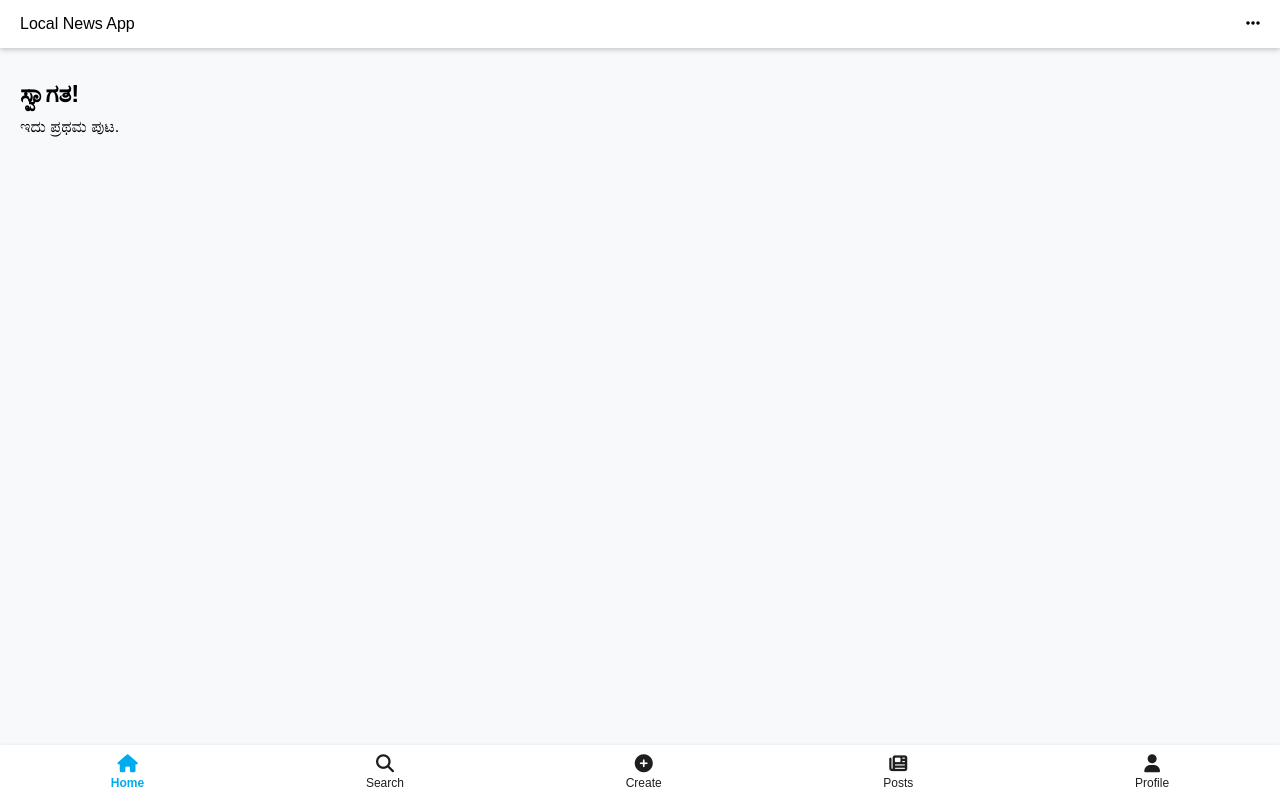
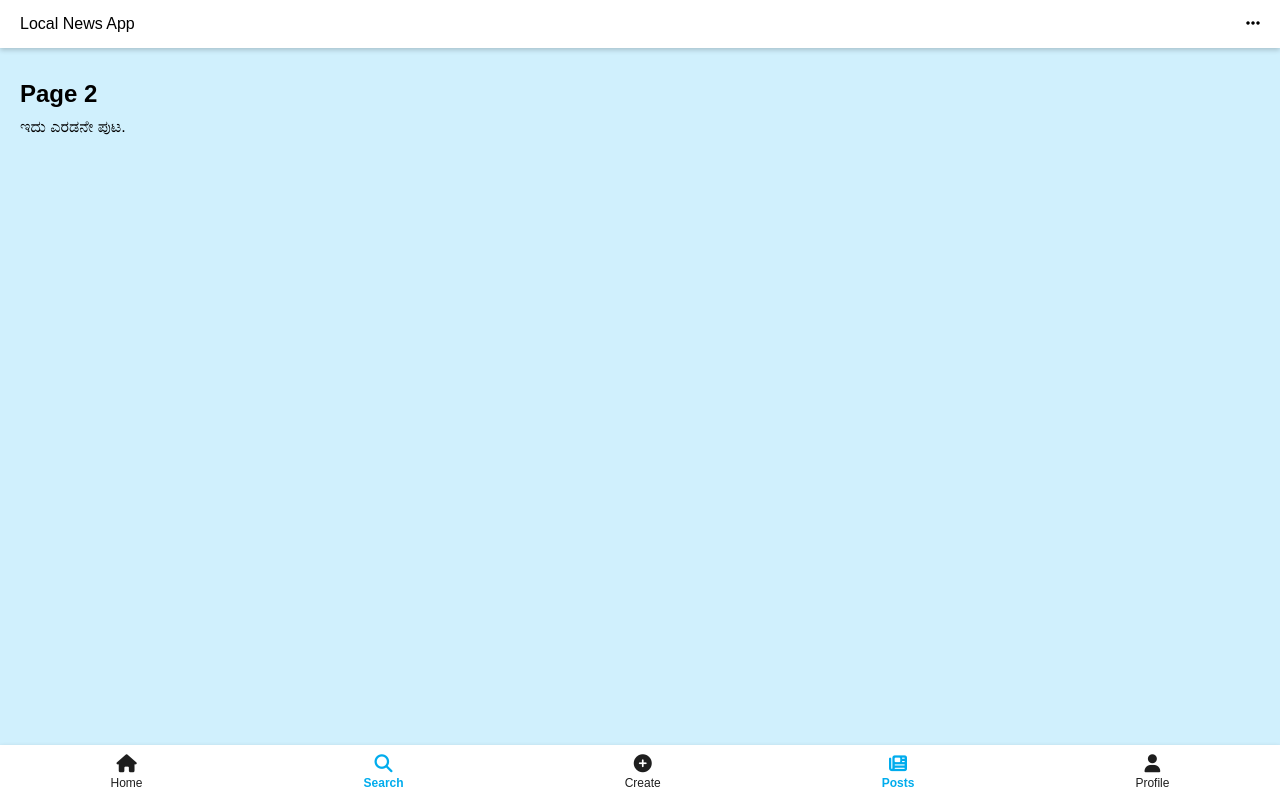
Before and after one commit to cricpro-360/Newsbuzz, a website: page new.html in a window 1280 px wide. Both pictures are taken after a click on the link "Search". Drawn offline with Linux system fonts and the light colour scheme.

Commit message:
Update new.html

```diff
--- a/new.html
+++ b/new.html
@@ -119,11 +119,11 @@
 
   <!-- Bottom Navbar -->
   <div class="bottom-navbar" id="bottomNavbar">
-    <a href="#" class="active"><i class="fas fa-home"></i>Home</a>
-    <a href="#"><i class="fas fa-search"></i>Search</a>
-    <a href="#"><i class="fas fa-plus-circle"></i>Create</a>
-    <a href="#"><i class="fas fa-newspaper"></i>Posts</a>
-    <a href="#"><i class="fas fa-user"></i>Profile</a>
+    <a href="#" data-index="0" class="active"><i class="fas fa-home"></i>Home</a>
+    <a href="#" data-index="1"><i class="fas fa-search"></i>Search</a>
+    <a href="#" data-index="2"><i class="fas fa-plus-circle"></i>Create</a>
+    <a href="#" data-index="1"><i class="fas fa-newspaper"></i>Posts</a>
+    <a href="#" data-index="2"><i class="fas fa-user"></i>Profile</a>
   </div>
 
   <script>
@@ -136,10 +136,12 @@
     function updateScrollPosition() {
       container.style.transform = `translateX(-${currentPage * 100}vw)`;
       navLinks.forEach((link, i) => {
-        link.classList.toggle("active", i === currentPage);
+        const index = parseInt(link.dataset.index);
+        link.classList.toggle("active", index === currentPage);
       });
     }
 
+    // Scroll by mouse or swipe
     window.addEventListener("wheel", (e) => {
       if (scrolling) return;
       scrolling = true;
@@ -151,7 +153,6 @@
       }
 
       updateScrollPosition();
-
       setTimeout(() => scrolling = false, 800);
     });
 
@@ -172,6 +173,16 @@
       scrolling = true;
       setTimeout(() => scrolling = false, 800);
     });
+
+    // Click on bottom nav
+    navLinks.forEach(link => {
+      link.addEventListener("click", (e) => {
+        e.preventDefault();
+        const index = parseInt(link.dataset.index);
+        currentPage = index;
+        updateScrollPosition();
+      });
+    });
   </script>
 
 </body>
```
